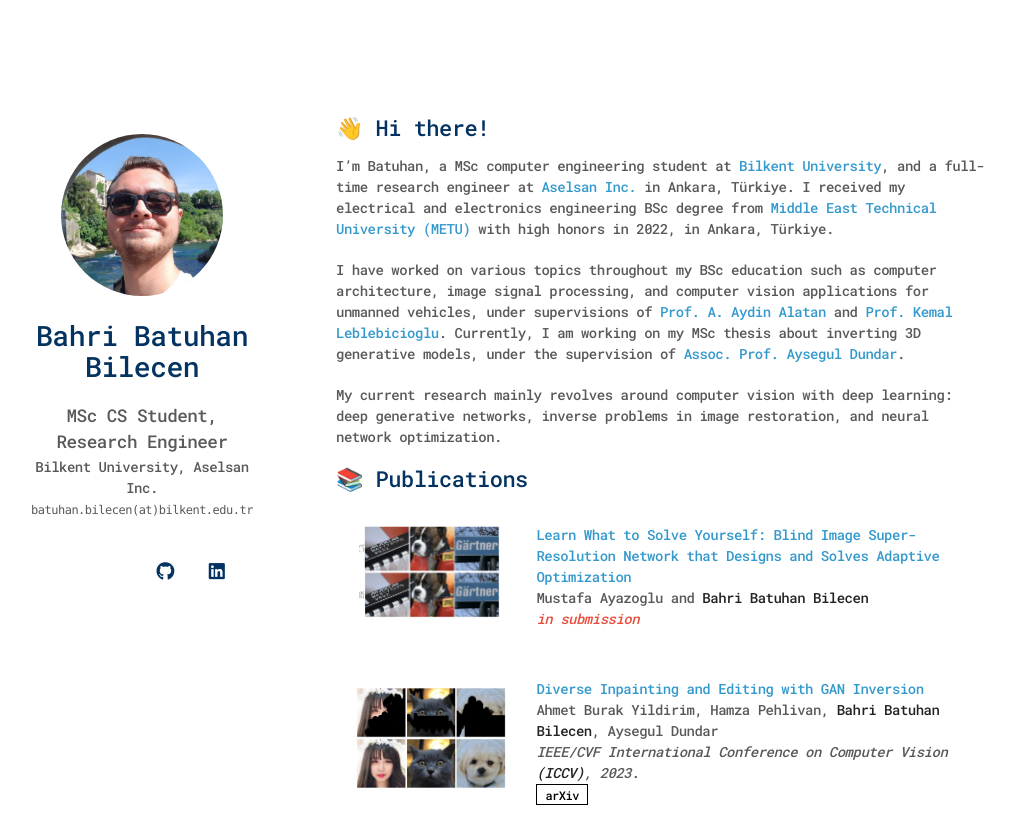
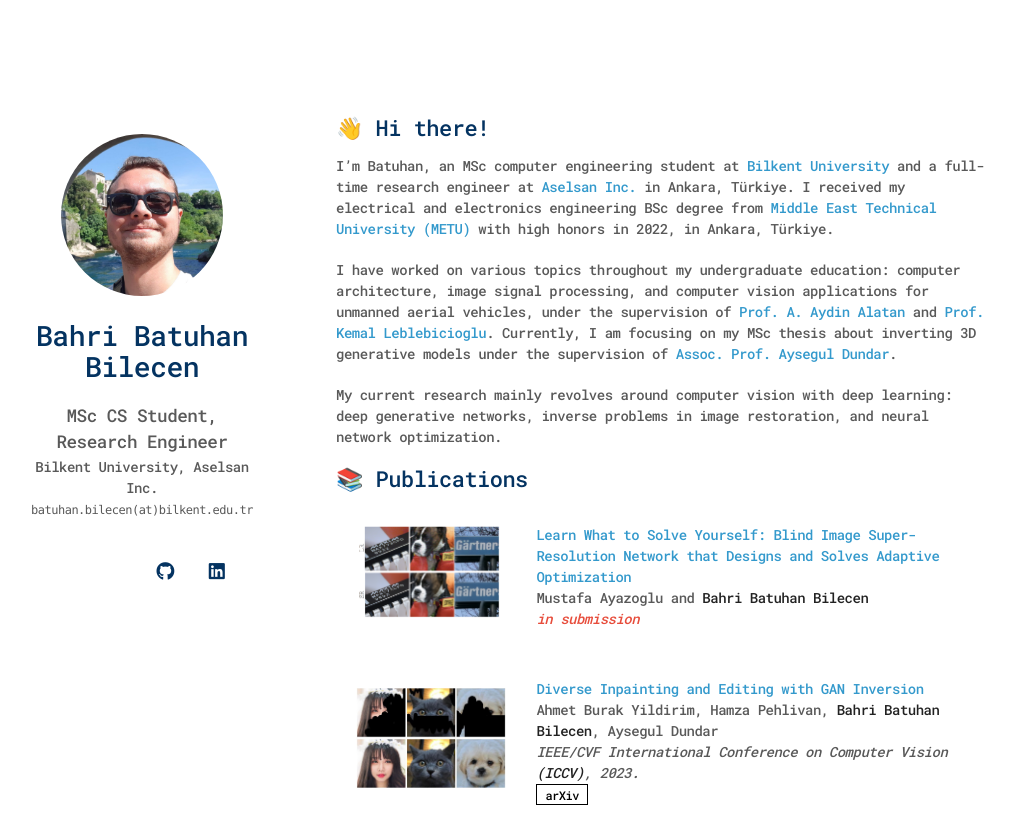
Before and after one commit to three-bee/three-bee.github.io, a Jekyll site: the page built from index.md, in a window 1280 px wide and 900 px high, cut to the strip 0-839 px from the top of the window. Shown: the whole strip, without its empty margins (134-1147 px from the left). Built offline with Jekyll 4.4.1, drawn with Linux system fonts in a browser that asks for light colours; nearby versions of some CDN libraries; a style sheet for code colours, icons or effects is not loaded; our own code applies the rules of GitHub Pages for plain Markdown files.

Commit message:
Update index.md

```diff
--- a/index.md
+++ b/index.md
@@ -3,9 +3,9 @@
 ---
 
 ## 👋 Hi there!
-I'm Batuhan, a MSc computer engineering student at [Bilkent University](https://w3.bilkent.edu.tr/bilkent/), and a full-time research engineer at [Aselsan Inc.](https://www.aselsan.com/en) in Ankara, Türkiye. I received my electrical and electronics engineering BSc degree from [Middle East Technical University (METU)](https://www.metu.edu.tr/) with high honors in 2022, in Ankara, Türkiye.
+I'm Batuhan, an MSc computer engineering student at [Bilkent University](https://w3.bilkent.edu.tr/bilkent/) and a full-time research engineer at [Aselsan Inc.](https://www.aselsan.com/en) in Ankara, Türkiye. I received my electrical and electronics engineering BSc degree from [Middle East Technical University (METU)](https://www.metu.edu.tr/) with high honors in 2022, in Ankara, Türkiye.
 
-I have worked on various topics throughout my BSc education such as computer architecture, image signal processing, and computer vision applications for unmanned vehicles, under supervisions of [Prof. A. Aydin Alatan](https://eee.metu.edu.tr/tr/personel/aydin-alatan) and [Prof. Kemal Leblebicioglu](https://eee.metu.edu.tr/tr/personel/kemal-leblebicioglu). Currently, I am working on my MSc thesis about inverting 3D generative models, under the supervision of [Assoc. Prof. Aysegul Dundar](http://www.cs.bilkent.edu.tr/~adundar/).
+I have worked on various topics throughout my undergraduate education: computer architecture, image signal processing, and computer vision applications for unmanned aerial vehicles, under the supervision of [Prof. A. Aydin Alatan](https://eee.metu.edu.tr/tr/personel/aydin-alatan) and [Prof. Kemal Leblebicioglu](https://eee.metu.edu.tr/tr/personel/kemal-leblebicioglu). Currently, I am focusing on my MSc thesis about inverting 3D generative models under the supervision of [Assoc. Prof. Aysegul Dundar](http://www.cs.bilkent.edu.tr/~adundar/).
 
 My current research mainly revolves around computer vision with deep learning: deep generative networks, inverse problems in image restoration, and neural network optimization.
 
```
